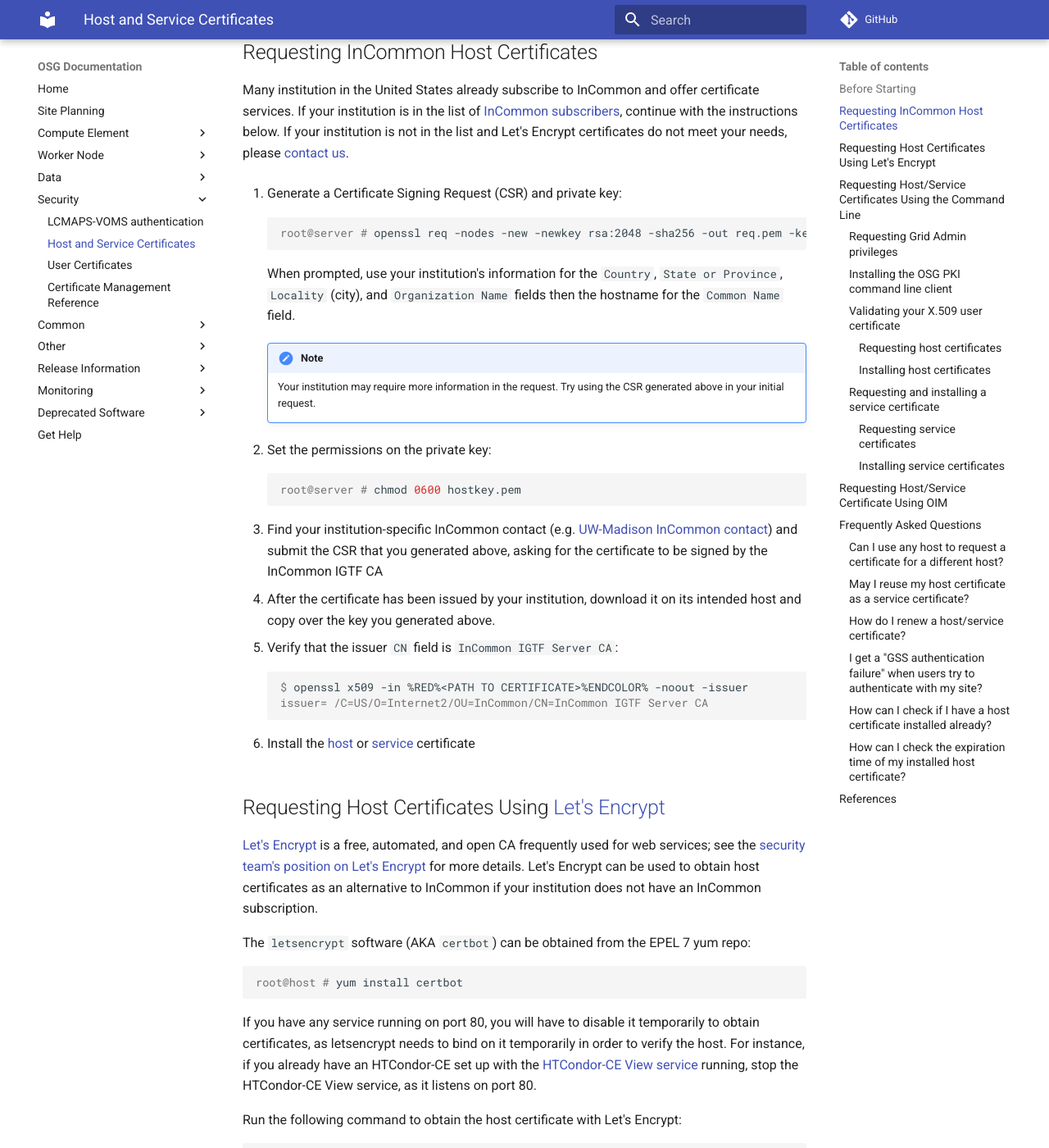
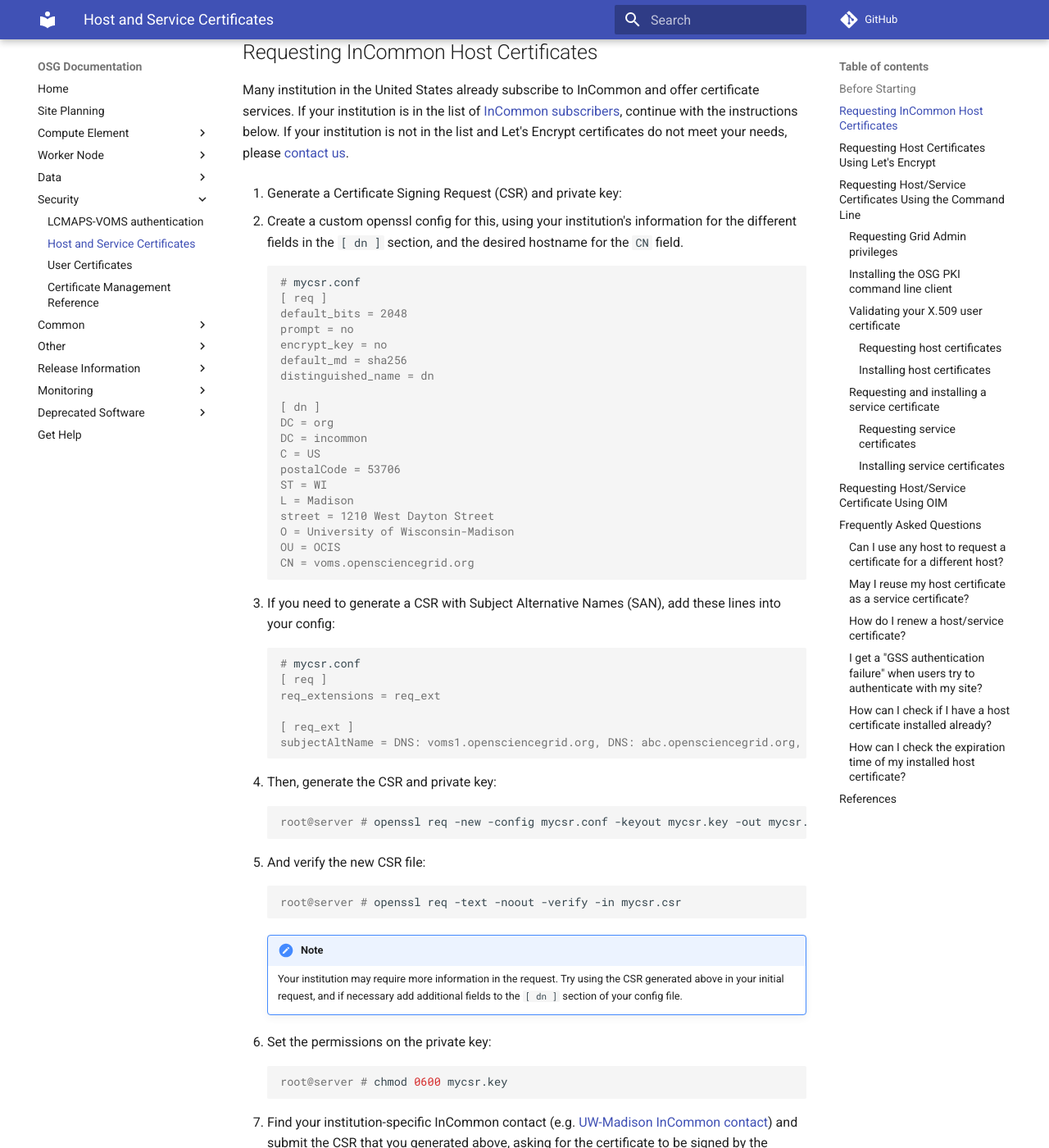
Before and after one commit to osg-htc/docs, an MkDocs documentation site: the page built from docs/security/host-certs.md, in a window 1280 px wide and 1400 px high, scrolled down 1144 px. Shown: the whole window at 82% size. Built offline with MkDocs 1.6.1 and Material for MkDocs 9.7.7, drawn with Linux system fonts in a browser that asks for light colours; comment, search, counter and statistics services are not loaded; old or Windows-style settings are respelled for this version of MkDocs.

Commit message:
document CSR generation with config and optional SANs (SOFTWARE-3261)

```diff
--- a/docs/security/host-certs.md
+++ b/docs/security/host-certs.md
@@ -60,20 +60,62 @@
 
 1. Generate a Certificate Signing Request (CSR) and private key:
 
+1. Create a custom openssl config for this, using your institution's information for the different fields in the
+   `[ dn ]` section, and the desired hostname for the `CN` field.
+
         :::console
-        root@server # openssl req -nodes -new -newkey rsa:2048 -sha256 -out req.pem -keyout hostkey.pem
+        # mycsr.conf
+        [ req ]
+        default_bits = 2048
+        prompt = no
+        encrypt_key = no
+        default_md = sha256
+        distinguished_name = dn
 
-    When prompted, use your institution's information for the `Country`, `State or Province`, `Locality` (city),
-    and `Organization Name` fields then the hostname for the `Common Name` field.
+        [ dn ]
+        DC = org
+        DC = incommon
+        C = US
+        postalCode = 53706
+        ST = WI
+        L = Madison
+        street = 1210 West Dayton Street
+        O = University of Wisconsin-Madison
+        OU = OCIS
+        CN = voms.opensciencegrid.org
+
+
+1. If you need to generate a CSR with Subject Alternative Names (SAN), add these lines into your config:
+
+        :::console
+        # mycsr.conf
+        [ req ]
+        req_extensions = req_ext
+
+        [ req_ext ]
+        subjectAltName = DNS: voms1.opensciencegrid.org, DNS: abc.opensciencegrid.org, DNS: def.opensciencegrid.org
+
+
+1. Then, generate the CSR and private key:
+
+        :::console
+        root@server # openssl req -new -config mycsr.conf -keyout mycsr.key -out mycsr.csr
+
+1. And verify the new CSR file:
+
+        :::console
+        root@server # openssl req -text -noout -verify -in mycsr.csr
+
 
     !!! note
         Your institution may require more information in the request.
-        Try using the CSR generated above in your initial request.
+        Try using the CSR generated above in your initial request, and if necessary add additional fields to the
+        `[ dn ]` section of your config file.
 
 1. Set the permissions on the private key:
 
         :::console
-        root@server # chmod 0600 hostkey.pem
+        root@server # chmod 0600 mycsr.key
 
 1. Find your institution-specific InCommon contact
    (e.g. [UW-Madison InCommon contact](https://it.wisc.edu/about/office-of-the-cio/cybersecurity/security-tools-software/server-certificates/))
```
